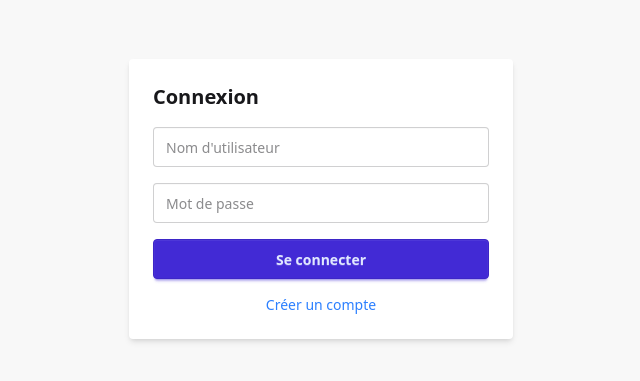
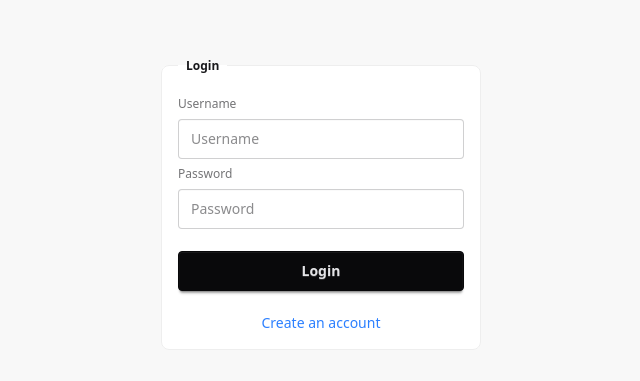
Before and after one commit to wharton-git/gestion-de-projet, a React (Vite) app: page /login in a window 1280 px wide. Shown: the part 201-582 px from the top of the page, without its empty margins (319-959 px from the left). Built offline with nearby package versions, Linux system fonts and the light colour scheme.

Commit message:
Refactor Login and Register components for improved accessibility; update error messages to English

```diff
--- a/src/pages/Login.jsx
+++ b/src/pages/Login.jsx
@@ -23,30 +23,41 @@ const Login = () => {
 
     return (
         <div className="flex items-center justify-center min-h-screen bg-base-200">
-            <form onSubmit={handleLogin} className="bg-white p-6 rounded shadow-md w-96 space-y-4">
-                <h2 className="text-xl font-bold">Connexion</h2>
-                {error && <p className="text-red-500">{error}</p>}
+            <fieldset className="fieldset bg-base-100 border-base-300 rounded-box w-xs border p-4">
+                <legend className="fieldset-legend px-2">Login</legend>
+
+                {error && <p className="text-red-500 text-sm mb-2">{error}</p>}
+
+                <label className="label">Username</label>
                 <input
                     type="text"
-                    placeholder="Nom d'utilisateur"
                     className="input input-bordered w-full"
+                    placeholder="Username"
                     value={username}
                     onChange={(e) => setUsername(e.target.value)}
                     required
                 />
+
+                <label className="label">Password</label>
                 <input
                     type="password"
-                    placeholder="Mot de passe"
                     className="input input-bordered w-full"
+                    placeholder="Password"
                     value={password}
                     onChange={(e) => setPassword(e.target.value)}
                     required
                 />
-                <button className="btn btn-primary w-full">Se connecter</button>
-                <Link to="/register" className="text-sm text-blue-500 hover:underline block text-center">
-                    Créer un compte
-                </Link>
-            </form>
+
+                <button type="submit" className="btn btn-neutral mt-4 w-full" onClick={handleLogin}>
+                    Login
+                </button>
+
+                <div className="text-center mt-4">
+                    <Link to="/register" className="text-sm text-blue-500 hover:underline">
+                        Create an account
+                    </Link>
+                </div>
+            </fieldset>
         </div>
     )
 }
--- a/src/pages/Register.jsx
+++ b/src/pages/Register.jsx
@@ -1,5 +1,5 @@
 import React, { useState } from 'react'
-import { useNavigate } from 'react-router-dom'
+import { useNavigate, Link } from 'react-router-dom'
 import { registerUser } from './../services/api'
 
 const Register = () => {
@@ -20,27 +20,41 @@ const Register = () => {
 
     return (
         <div className="flex items-center justify-center min-h-screen bg-base-200">
-            <form onSubmit={handleRegister} className="bg-white p-6 rounded shadow-md w-96 space-y-4">
-                <h2 className="text-xl font-bold">Créer un compte</h2>
-                {error && <p className="text-red-500">{error}</p>}
+            <fieldset className="fieldset bg-base-100 border-base-300 rounded-box w-xs border p-4">
+                <legend className="fieldset-legend px-2">Register</legend>
+
+                {error && <p className="text-red-500 text-sm mb-2">{error}</p>}
+
+                <label className="label">Username</label>
                 <input
                     type="text"
-                    placeholder="Nom d'utilisateur"
                     className="input input-bordered w-full"
+                    placeholder="Username"
                     value={username}
                     onChange={(e) => setUsername(e.target.value)}
                     required
                 />
+
+                <label className="label">Password</label>
                 <input
                     type="password"
-                    placeholder="Mot de passe"
                     className="input input-bordered w-full"
+                    placeholder="Password"
                     value={password}
                     onChange={(e) => setPassword(e.target.value)}
                     required
                 />
-                <button className="btn btn-primary w-full">S’inscrire</button>
-            </form>
+
+                <button type="submit" className="btn btn-neutral mt-4 w-full" onClick={handleRegister}>
+                    Register
+                </button>
+
+                <div className="text-center mt-4">
+                    <Link to="/login" className="text-sm text-blue-500 hover:underline">
+                        Already have an account? Login
+                    </Link>
+                </div>
+            </fieldset>
         </div>
     )
 }
--- a/src/services/api.js
+++ b/src/services/api.js
@@ -4,7 +4,7 @@ export const registerUser = async (user) => {
     const res = await fetch(`${API_URL}/users?username=${user.username}`)
     const existing = await res.json()
     if (existing.length > 0) {
-        throw new Error('Utilisateur déjà existant')
+        throw new Error('Username already exists')
     }
 
     const response = await fetch(`${API_URL}/users`, {
@@ -18,7 +18,7 @@ export const registerUser = async (user) => {
 export const loginUser = async ({ username, password }) => {
     const res = await fetch(`${API_URL}/users?username=${username}&password=${password}`)
     const users = await res.json()
-    if (users.length === 0) throw new Error('Identifiants incorrects')
+    if (users.length === 0) throw new Error('Invalid credentials')
     return users[0]
 }
 
```
